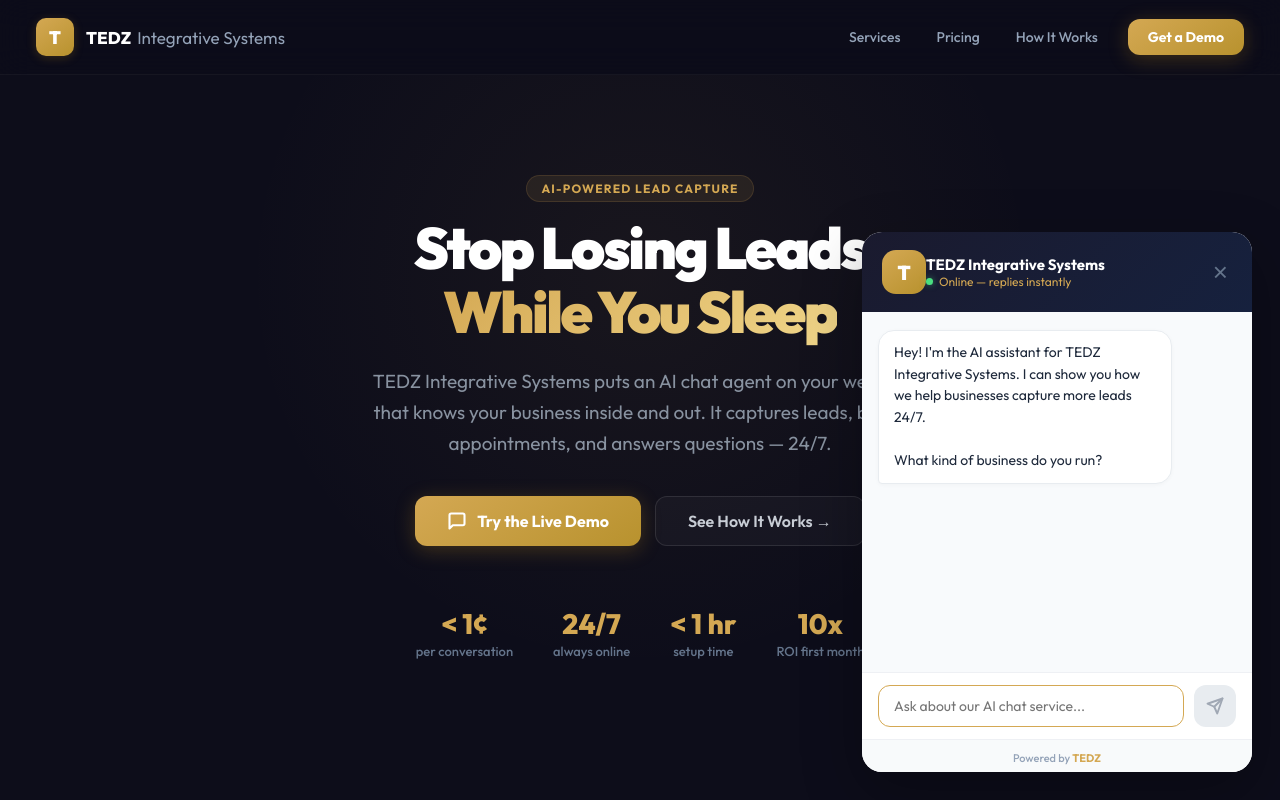
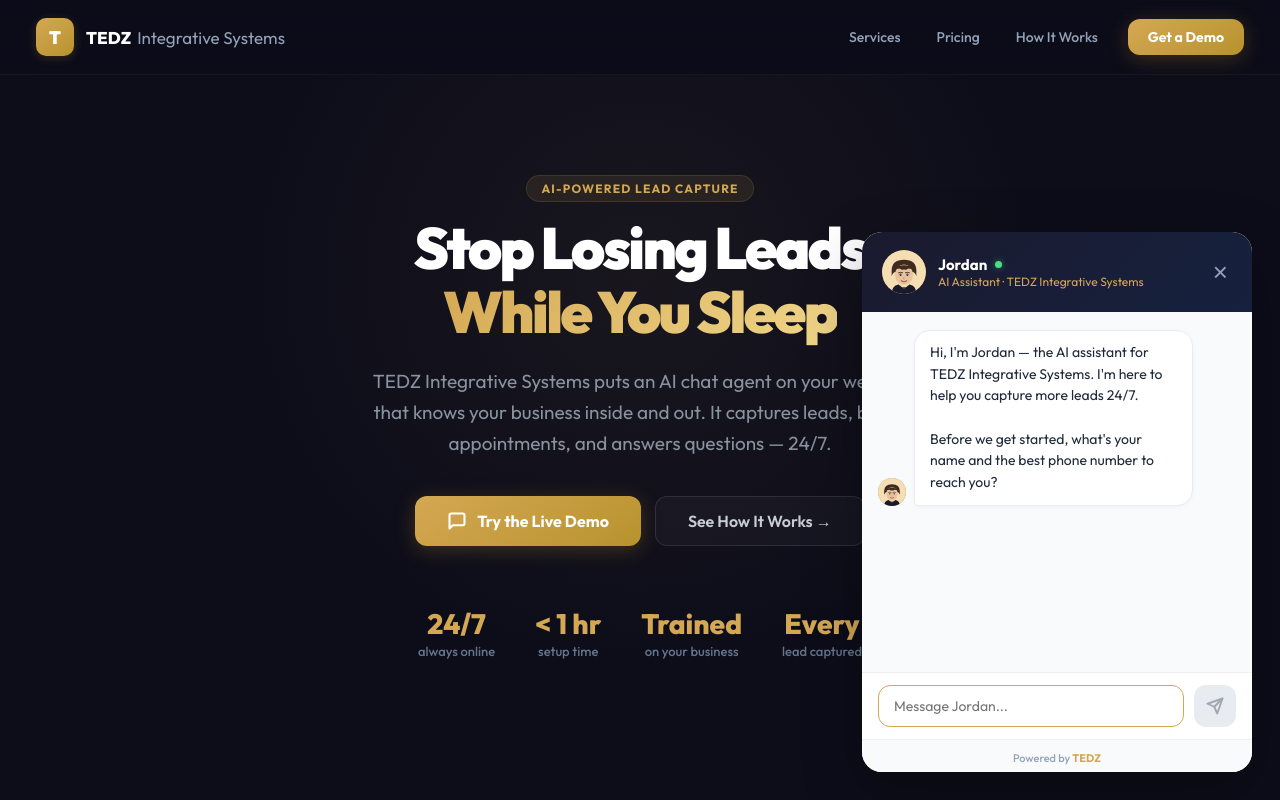
Before and after one commit to rhianamaley-dev/tedz-website, a Next.js app: page / in a window 1280 px wide. Both pictures are taken after a click on the button 1218 px from the left and 738 px from the top of the page. Shown: the top 800 px of the page. Built offline with nearby package versions, Linux system fonts and the light colour scheme.

Commit message:
Add Jordan AI assistant with capture-first greeting

```diff
--- a/app/page.js
+++ b/app/page.js
@@ -1,5 +1,66 @@
 "use client";
 import { useState, useRef, useEffect } from "react";
+
+/* ────────────────────────────────────────────
+   ASSISTANT IDENTITY — easy to change in one place
+   ──────────────────────────────────────────── */
+const ASSISTANT = {
+  name: "Jordan",                         // <- change name here
+  role: "AI Assistant",                   // keep AI disclosure for legal/ethical compliance
+  greeting:
+    "Hi, I'm Jordan — the AI assistant for TEDZ Integrative Systems. I'm here to help you capture more leads 24/7.\n\nBefore we get started, what's your name and the best phone number to reach you?",
+};
+
+/* ────────────────────────────────────────────
+   ILLUSTRATED AVATAR — friendly stylized SVG
+   Side-steps the right-of-publicity / impersonation issues
+   that come with using a real person's photo.
+   ──────────────────────────────────────────── */
+function AssistantAvatar({ size = 44 }) {
+  return (
+    <div
+      style={{
+        width: size,
+        height: size,
+        borderRadius: "50%",
+        overflow: "hidden",
+        flexShrink: 0,
+        background: "linear-gradient(145deg, #D4A853, #B8922E)",
+        display: "flex",
+        alignItems: "center",
+        justifyContent: "center",
+      }}
+    >
+      <svg viewBox="0 0 64 64" width={size} height={size} xmlns="http://www.w3.org/2000/svg">
+        {/* warm background */}
+        <circle cx="32" cy="32" r="32" fill="#F5DEB3" />
+        {/* hair back */}
+        <path d="M14 30 Q14 14 32 14 Q50 14 50 30 L50 38 Q48 32 44 32 L20 32 Q16 32 14 38 Z" fill="#3E2A1F"/>
+        {/* face */}
+        <ellipse cx="32" cy="36" rx="13" ry="15" fill="#E8C39E"/>
+        {/* hair front bangs */}
+        <path d="M19 26 Q24 22 32 22 Q40 22 45 26 Q42 28 38 27 Q35 30 32 28 Q29 30 26 27 Q22 28 19 26 Z" fill="#3E2A1F"/>
+        {/* eyes */}
+        <ellipse cx="27" cy="36" rx="1.4" ry="1.8" fill="#1A1A2E"/>
+        <ellipse cx="37" cy="36" rx="1.4" ry="1.8" fill="#1A1A2E"/>
+        {/* eye highlights */}
+        <circle cx="27.4" cy="35.5" r="0.5" fill="#fff"/>
+        <circle cx="37.4" cy="35.5" r="0.5" fill="#fff"/>
+        {/* eyebrows */}
+        <path d="M24 33 Q27 32 30 33" stroke="#3E2A1F" strokeWidth="1.2" strokeLinecap="round" fill="none"/>
+        <path d="M34 33 Q37 32 40 33" stroke="#3E2A1F" strokeWidth="1.2" strokeLinecap="round" fill="none"/>
+        {/* nose hint */}
+        <path d="M32 39 L31 42 L33 42" stroke="#C4936B" strokeWidth="0.8" strokeLinecap="round" fill="none"/>
+        {/* friendly smile */}
+        <path d="M28 45 Q32 48 36 45" stroke="#8B4A38" strokeWidth="1.4" strokeLinecap="round" fill="none"/>
+        {/* shoulders / shirt suggestion */}
+        <path d="M14 64 Q14 52 24 50 Q28 54 32 54 Q36 54 40 50 Q50 52 50 64 Z" fill="#1A1A2E"/>
+        {/* subtle collar */}
+        <path d="M28 53 L32 56 L36 53" stroke="#fff" strokeWidth="0.8" fill="none" opacity="0.5"/>
+      </svg>
+    </div>
+  );
+}
 
 /* ────────────────────────────────────────────
    HELPER: Render message content with clickable booking links
@@ -38,8 +99,7 @@
   const [messages, setMessages] = useState([
     {
       role: "assistant",
-      content:
-        "Hey! I'm the AI assistant for TEDZ Integrative Systems. I can show you how we help businesses capture more leads 24/7.\n\nWhat kind of business do you run?",
+      content: ASSISTANT.greeting,
     },
   ]);
   const [input, setInput] = useState("");
@@ -84,6 +144,7 @@
       <button
         onClick={onToggle}
         className="chat-fab"
+        aria-label={`Open chat with ${ASSISTANT.name}`}
       >
         <svg width="30" height="30" viewBox="0 0 24 24" fill="none" stroke="#fff" strokeWidth="2.2" strokeLinecap="round" strokeLinejoin="round">
           <path d="M21 15a2 2 0 0 1-2 2H7l-4 4V5a2 2 0 0 1 2-2h14a2 2 0 0 1 2 2z" />
@@ -93,23 +154,30 @@
 
   return (
     <div className="chat-window">
-      {/* Header */}
+      {/* Header — Avatar + Name + AI disclosure */}
       <div className="chat-header">
-        <div className="chat-avatar">T</div>
-        <div style={{ flex: 1 }}>
-          <div style={{ color: "#fff", fontWeight: 700, fontSize: 15 }}>TEDZ Integrative Systems</div>
-          <div style={{ color: "#D4A853", fontSize: 12, display: "flex", alignItems: "center", gap: 6 }}>
+        <AssistantAvatar size={44} />
+        <div style={{ flex: 1, marginLeft: 12 }}>
+          <div style={{ color: "#fff", fontWeight: 700, fontSize: 15, display: "flex", alignItems: "center", gap: 8 }}>
+            {ASSISTANT.name}
             <span className="online-dot" />
-            Online — replies instantly
+          </div>
+          <div style={{ color: "#D4A853", fontSize: 12 }}>
+            {ASSISTANT.role} · TEDZ Integrative Systems
           </div>
         </div>
-        <button onClick={onToggle} className="chat-close">×</button>
+        <button onClick={onToggle} className="chat-close" aria-label="Close chat">×</button>
       </div>
 
       {/* Messages */}
       <div className="chat-messages">
         {messages.map((m, i) => (
           <div key={i} className={`msg-row ${m.role}`}>
+            {m.role === "assistant" && (
+              <div style={{ marginRight: 8, alignSelf: "flex-end" }}>
+                <AssistantAvatar size={28} />
+              </div>
+            )}
             <div className={`msg-bubble ${m.role}`}>
               {m.role === "assistant" ? renderMessageContent(m.content) : m.content}
             </div>
@@ -117,6 +185,9 @@
         ))}
         {typing && (
           <div className="msg-row assistant">
+            <div style={{ marginRight: 8, alignSelf: "flex-end" }}>
+              <AssistantAvatar size={28} />
+            </div>
             <div className="msg-bubble assistant" style={{ display: "flex", gap: 5, padding: "12px 20px" }}>
               <span className="dot" style={{ animationDelay: "0s" }} />
               <span className="dot" style={{ animationDelay: "0.15s" }} />
@@ -139,10 +210,10 @@
               send();
             }
           }}
-          placeholder="Ask about our AI chat service..."
+          placeholder={`Message ${ASSISTANT.name}...`}
           className="chat-input"
         />
-        <button onClick={send} className={`chat-send ${input.trim() ? "active" : ""}`}>
+        <button onClick={send} className={`chat-send ${input.trim() ? "active" : ""}`} aria-label="Send message">
           <svg width="18" height="18" viewBox="0 0 24 24" fill="none" stroke={input.trim() ? "#fff" : "#A0A8B4"} strokeWidth="2.5" strokeLinecap="round" strokeLinejoin="round">
             <line x1="22" y1="2" x2="11" y2="13" />
             <polygon points="22 2 15 22 11 13 2 9 22 2" />
@@ -207,30 +278,24 @@
 
         .chat-header {
           background: linear-gradient(135deg, #1A1A2E, #16213E);
-          padding: 18px 20px; display: flex; align-items: center; gap: 14;
-        }
-        .chat-avatar {
-          width: 44px; height: 44px; border-radius: 14px;
-          background: linear-gradient(145deg, #D4A853, #B8922E);
-          display: flex; align-items: center; justify-content: center;
-          font-size: 20px; font-weight: 900; color: #fff; flex-shrink: 0;
+          padding: 18px 20px; display: flex; align-items: center;
         }
         .online-dot {
           width: 7px; height: 7px; border-radius: 50%; background: #4ADE80;
           display: inline-block; box-shadow: 0 0 6px rgba(74,222,128,0.5);
         }
         .chat-close {
-          background: none; border: none; color: #64748B; cursor: pointer;
+          background: none; border: none; color: #94A3B8; cursor: pointer;
           font-size: 26px; padding: 4px; line-height: 1; transition: color 0.2s;
         }
         .chat-close:hover { color: #fff; }
 
         .chat-messages { flex: 1; overflow-y: auto; padding: 18px 16px 8px; background: #F8FAFC; }
-        .msg-row { display: flex; margin-bottom: 14px; }
+        .msg-row { display: flex; margin-bottom: 14px; align-items: flex-end; }
         .msg-row.user { justify-content: flex-end; }
         .msg-row.assistant { justify-content: flex-start; }
         .msg-bubble {
-          max-width: 82%; padding: 11px 15px; border-radius: 16px;
+          max-width: 78%; padding: 11px 15px; border-radius: 16px;
           font-size: 14px; line-height: 1.55; white-space: pre-line;
         }
         .msg-bubble.user {
@@ -390,12 +455,16 @@
             <a href="#how" className="btn-secondary">See How It Works →</a>
           </div>
 
+          {/* === STATS BAR — Updated ===
+              Replaced "< 1¢ per conversation" → "Trained" / "On your business"
+              Replaced "10x ROI first month" → "Every" / "lead captured"
+              Honest framing — implies the goal without making an absolute promise. */}
           <div className="trust-bar" style={{ marginTop: 60, display: "flex", justifyContent: "center", gap: 40, flexWrap: "wrap" }}>
             {[
-              { num: "< 1¢", label: "per conversation" },
               { num: "24/7", label: "always online" },
               { num: "< 1 hr", label: "setup time" },
-              { num: "10x", label: "ROI first month" },
+              { num: "Trained", label: "on your business" },
+              { num: "Every", label: "lead captured" },
             ].map((s, i) => (
               <div key={i} style={{ textAlign: "center" }}>
                 <div style={{ fontSize: 28, fontWeight: 800, color: "#D4A853" }}>{s.num}</div>
```
